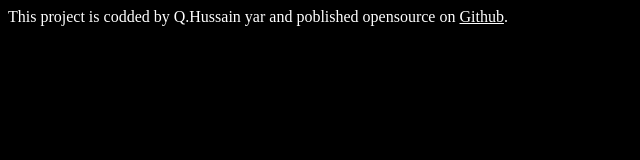
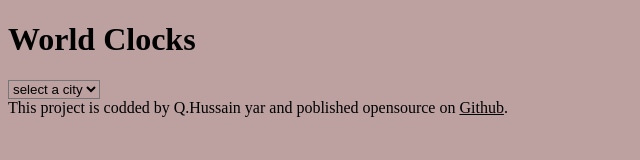
Before and after one commit to Hqurban/WOLD-CLOCK, a plain HTML site: page index.html in a window 1280 px wide. Shown: the whole page, without its empty margins (0-640 px from the left). Drawn offline with Linux system fonts and the light colour scheme.

Commit message:
added basic html

```diff
--- a/index.html
+++ b/index.html
@@ -6,7 +6,17 @@
     <link rel="stylesheet" href="style.css" />
     <title>World Clock</title>
   </head>
-  <body></body>
+  <body>
+    <div class="container">
+      <h1>World Clocks</h1>
+      <select name="cities" id="cities">
+        <option value="city">select a city</option>
+        <option value="city">kabul</option>
+        <option value="city">Vancouver</option>
+        <option value="city">Lisbon</option>
+      </select>
+    </div>
+  </body>
   <footer>
     This project is codded by Q.Hussain yar and poblished opensource on
     <a href="https://github.com/Hqurban/WOLD-CLOCK">Github</a>.
--- a/style.css
+++ b/style.css
@@ -1,4 +1,4 @@
-*{
-    background-color: black;
-    color: white;
+* {
+  background-color: rgb(189, 161, 161);
+  color: rgb(0, 0, 0);
 }
```
Also changed, not shown: 1 other file.
